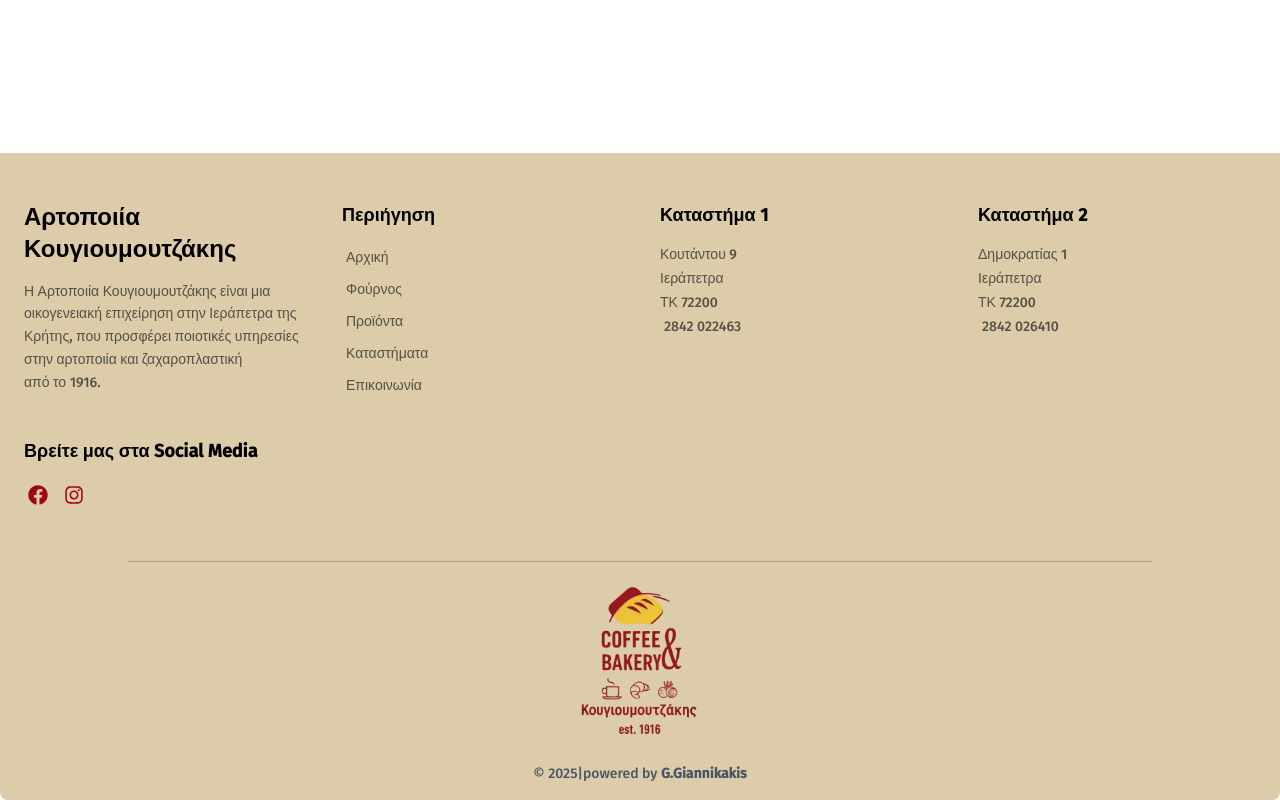
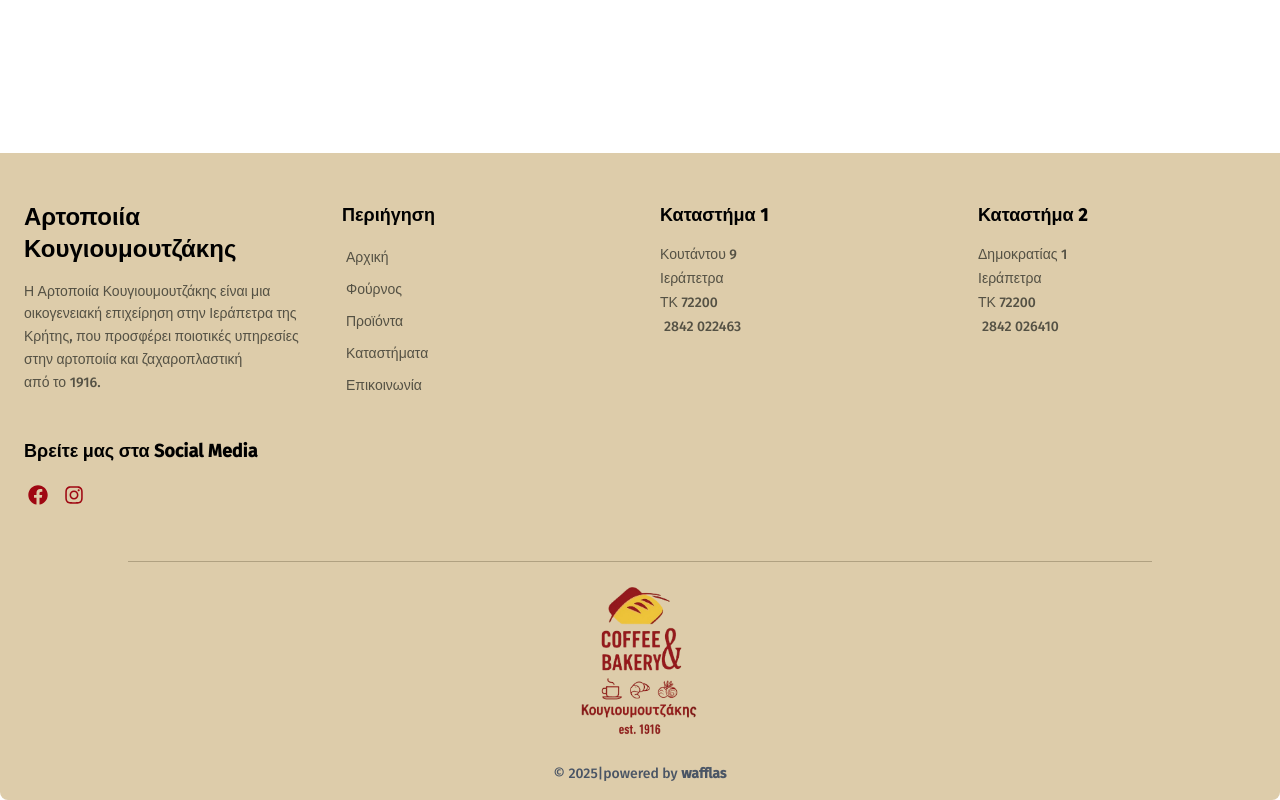
Before and after one commit to wafflas/bakery-v2, a Next.js app: page /stores in a window 1280 px wide. Shown: the part 1895-2695 px from the top of the page. Built offline with nearby package versions, Linux system fonts and the light colour scheme.

Commit message:
last changes for deploy

```diff
--- a/app/(pages)/contact/page.tsx
+++ b/app/(pages)/contact/page.tsx
@@ -40,7 +40,7 @@
     const id = setTimeout(() => {
       setDeferMaps(false);
       setMapLoading(Array(locations.length).fill(true));
-    }, 500); // align with your page spinner/min delay
+    }, 500);
     return () => clearTimeout(id);
   }, [locations.length]);
 
--- a/app/(pages)/stores/page.tsx
+++ b/app/(pages)/stores/page.tsx
@@ -137,7 +137,7 @@
                 alt="Κεντρικό κατάστημα - Αρτοποιείο"
                 width={1200}
                 height={900}
-                className="w-full h-64 md:h-80 object-cover transition-transform duration-500 hover:scale-[1.02]"
+                className="w-full h-64 md:h-96 object-cover transition-transform duration-500 hover:scale-[1.02]"
                 priority
               />
               <span className="absolute left-3 top-3 rounded-full bg-black/70 text-white text-xs font-semibold px-3 py-1 ring-1 ring-black/20">
--- a/app/components/Footer.tsx
+++ b/app/components/Footer.tsx
@@ -124,7 +124,7 @@
             {/* Right: Copyright */}
             <div className="flex items-center gap-4">
               <p className="text-sm text-gray-600">
-                © 2025|powered by <strong>G.Giannikakis</strong>
+                © 2025|powered by <strong>wafflas</strong>
               </p>
             </div>
           </div>
```
Also changed, not shown: app/(pages)/products/page.tsx (+6 -6 lines).
